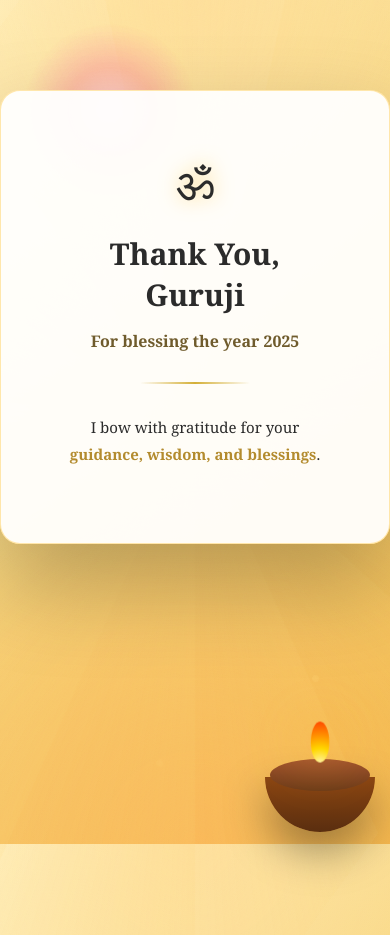
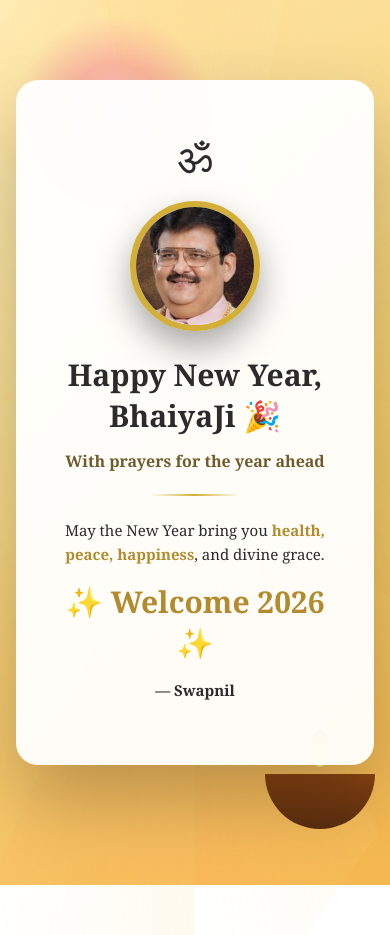
Before and after one commit to swapnilbansal21/happy_new_year_bhaiyaji, a plain HTML site: page index.html in a window 390 px wide. After the commit the page ends 885 px from the top, so only its background shows below. Drawn offline with Linux system fonts and the light colour scheme.

Commit message:
Fix mobile chrome viewport cut by removing vh and vertical centering

```diff
--- a/index.html
+++ b/index.html
@@ -2,58 +2,56 @@
 <html lang="en">
 <head>
 <meta charset="UTF-8">
-<title>Happy New Year Guruji</title>
+<title>Happy New Year BhaiyaJi</title>
 <meta name="viewport" content="width=device-width, initial-scale=1.0">
 
 <style>
-/* ========================= */
-/* RESET & SAFE AREA FIX    */
-/* ========================= */
+/* ================= RESET ================= */
+* {
+  box-sizing: border-box;
+}
+
 html, body {
   margin: 0;
   padding: 0;
   width: 100%;
-  height: 100%;
 }
 
+/* ================= BODY ================= */
 body {
   font-family: 'Georgia', 'Times New Roman', serif;
   color: #2b2b2b;
+
+  /* 🔥 CRITICAL FIX */
+  padding-top: 80px;     /* REAL buffer for mobile chrome */
+  padding-bottom: 120px;
+
   overflow-x: hidden;
-  padding-top: env(safe-area-inset-top); /* 🔥 critical fix */
+  overflow-y: auto;
+
   background:
     radial-gradient(circle at top, rgba(255,220,150,0.7), transparent 40%),
     radial-gradient(circle at bottom, rgba(255,180,90,0.6), transparent 45%),
     linear-gradient(135deg, #fff3c4, #f6d47a, #f0b94a);
 }
 
-/* ========================= */
-/* LOTUS (LEFT TOP)          */
-/* ========================= */
+/* ================= LOTUS ================= */
 .lotus {
   position: fixed;
-  top: 20px;
-  left: 20px;
-  width: 260px;
-  height: 260px;
+  top: 15px;
+  left: 15px;
+  width: 200px;
+  height: 200px;
   border-radius: 50%;
   background: radial-gradient(circle,
     rgba(255,200,220,0.9),
     rgba(255,120,160,0.4),
     transparent 70%);
   filter: blur(2px);
-  animation: lotusBloom 6s ease-out forwards;
   z-index: 0;
 }
 
-@keyframes lotusBloom {
-  from { transform: scale(0.2); opacity: 0; }
-  to   { transform: scale(1); opacity: 0.9; }
-}
-
-/* ========================= */
-/* DIVINE RAYS               */
-/* ========================= */
+/* ================= RAYS ================= */
 .rays {
   position: fixed;
   inset: -50%;
@@ -62,200 +60,124 @@ body {
     rgba(255,215,120,0.05) 12deg,
     transparent 24deg
   );
-  animation: rotateRays 50s linear infinite;
+  animation: spin 50s linear infinite;
   z-index: 0;
 }
 
-@keyframes rotateRays {
+@keyframes spin {
   to { transform: rotate(360deg); }
 }
 
-/* ========================= */
-/* BLESSING PARTICLES        */
-/* ========================= */
-.blessing {
-  position: absolute;
-  width: 7px;
-  height: 7px;
-  background: rgba(255,215,120,0.9);
-  border-radius: 50%;
-  animation: rise 12s linear infinite;
-}
-
-@keyframes rise {
-  from { transform: translateY(110vh); opacity: 0; }
-  to   { transform: translateY(-10vh); opacity: 1; }
-}
-
-/* ========================= */
-/* MAIN LAYOUT               */
-/* ========================= */
-.screen {
-  min-height: 100vh;
+/* ================= CONTENT ================= */
+.wrapper {
+  position: relative;
+  z-index: 1;
+  width: 100%;
   display: flex;
   justify-content: center;
-  align-items: flex-start;
-  padding-top: 70px;
-  position: relative;
-  z-index: 1;
 }
 
 .card {
-  background: rgba(255,255,255,0.94);
+  background: rgba(255,255,255,0.95);
+  width: 92%;
   max-width: 900px;
-  width: 90%;
-  padding: 60px;
-  border-radius: 20px;
-  border: 1px solid rgba(255,215,120,0.6);
-  box-shadow: 0 40px 90px rgba(0,0,0,0.25);
+  padding: 48px 28px;
+  border-radius: 22px;
   text-align: center;
+  box-shadow: 0 35px 80px rgba(0,0,0,0.25);
 }
 
-/* ========================= */
-/* OM & TEXT                 */
-/* ========================= */
+/* ================= TEXT ================= */
 .om {
-  font-size: 46px;
-  margin-bottom: 20px;
-  animation: glow 3s infinite alternate;
+  font-size: 42px;
+  margin-bottom: 16px;
 }
 
-@keyframes glow {
-  from { text-shadow: 0 0 5px #f5c76a; }
-  to   { text-shadow: 0 0 30px #ffdf8c; }
+h1 {
+  font-size: 30px;
+  margin: 14px 0;
 }
 
-h1 { font-size: 42px; margin: 15px 0; }
-h2 { font-size: 20px; color: #6f5b2c; margin-bottom: 25px; }
-p  { font-size: 18px; line-height: 1.8; }
+h2 {
+  font-size: 16px;
+  color: #6f5b2c;
+  margin-bottom: 22px;
+}
 
-.gold { color: #b38b2e; font-weight: bold; }
+p {
+  font-size: 15px;
+  line-height: 1.6;
+}
+
+.gold {
+  color: #b38b2e;
+  font-weight: bold;
+}
 
 .divider {
-  width: 110px;
+  width: 90px;
   height: 2px;
   background: linear-gradient(to right, transparent, #d4af37, transparent);
-  margin: 30px auto;
+  margin: 22px auto;
 }
 
-/* ========================= */
-/* GURU IMAGE + AURA         */
-/* ========================= */
+/* ================= GURU IMAGE ================= */
 .guru-wrap {
   position: relative;
-  display: inline-block;
-  margin-bottom: 20px;
-}
-
-.guru-aura {
-  position: absolute;
-  inset: -35px;
-  border-radius: 50%;
-  background: radial-gradient(circle,
-    rgba(255,230,170,0.95),
-    rgba(255,175,70,0.25),
-    transparent 70%);
-  filter: blur(10px);
-  z-index: -1;
+  margin-bottom: 18px;
 }
 
 .guru-img {
-  width: 170px;
-  height: 170px;
+  width: 130px;
+  height: 130px;
   border-radius: 50%;
   border: 6px solid #d4af37;
-  box-shadow: 0 18px 40px rgba(0,0,0,0.35);
+  box-shadow: 0 16px 35px rgba(0,0,0,0.35);
   object-fit: cover;
 }
 
-/* ========================= */
-/* DIYA (RIGHT BOTTOM)       */
-/* ========================= */
+/* ================= DIYA ================= */
 .diya {
   position: fixed;
-  bottom: 25px;
-  right: 30px;
-  width: 160px;
-  height: 80px;
+  bottom: 15px;
+  right: 15px;
+  width: 110px;
+  height: 55px;
   background: linear-gradient(#8b4513, #5a2e0f);
-  border-radius: 0 0 120px 120px;
-  box-shadow: 0 18px 45px rgba(0,0,0,0.4);
+  border-radius: 0 0 90px 90px;
   z-index: 0;
-}
-
-.diya::before {
-  content: '';
-  position: absolute;
-  top: -18px;
-  left: 50%;
-  transform: translateX(-50%);
-  width: 100px;
-  height: 32px;
-  background: linear-gradient(#a0522d, #6b3a18);
-  border-radius: 50%;
 }
 
 .flame {
   position: absolute;
-  top: -85px;
+  top: -45px;
   left: 50%;
   transform: translateX(-50%);
-  width: 28px;
-  height: 65px;
+  width: 18px;
+  height: 38px;
   background: radial-gradient(circle at bottom,
     #fff3a0, #ffd700, #ff8c00, #ff4500);
   border-radius: 50%;
-  animation: flicker 1.3s infinite ease-in-out;
-  box-shadow: 0 0 55px rgba(255,180,50,1);
 }
 
-@keyframes flicker {
-  50% { transform: translateX(-50%) scale(1.12); }
+/* ================= STATES ================= */
+.hidden {
+  display: none;
 }
 
-/* ========================= */
-/* MOBILE FIXES              */
-/* ========================= */
-@media (max-width: 600px) {
-
-  .screen {
-    padding-top: 90px;
+/* ================= DESKTOP ================= */
+@media (min-width: 768px) {
+  body {
+    padding-top: 40px;
   }
 
-  h1 { font-size: 30px; }
-  h2 { font-size: 16px; }
-  p  { font-size: 15px; }
+  h1 { font-size: 40px; }
+  p  { font-size: 18px; }
 
   .guru-img {
-    width: 130px;
-    height: 130px;
+    width: 170px;
+    height: 170px;
   }
-
-  .lotus {
-    width: 180px;
-    height: 180px;
-  }
-
-  .diya {
-    width: 110px;
-    height: 55px;
-    right: 15px;
-    bottom: 12px;
-  }
-
-  .flame {
-    width: 18px;
-    height: 40px;
-    top: -55px;
-  }
-}
-
-.hidden { display: none; }
-.fade { animation: fadeIn 2s ease forwards; }
-
-@keyframes fadeIn {
-  from { opacity: 0; }
-  to   { opacity: 1; }
 }
 </style>
 </head>
@@ -265,45 +187,41 @@ p  { font-size: 18px; line-height: 1.8; }
 <div class="rays"></div>
 <div class="lotus"></div>
 
-<div class="blessing" style="left:20%"></div>
-<div class="blessing" style="left:40%; animation-delay:3s"></div>
-<div class="blessing" style="left:60%; animation-delay:5s"></div>
-<div class="blessing" style="left:80%; animation-delay:2s"></div>
+<div class="diya">
+  <div class="flame"></div>
+</div>
 
-<div class="diya"><div class="flame"></div></div>
-
-<div class="screen">
+<div class="wrapper">
   <div class="card">
 
     <div class="om">ॐ</div>
 
-    <div id="thankScreen" class="fade">
-      <h1>Thank You, Guruji</h1>
-      <h2>For blessing the year 2025</h2>
+    <div id="thank">
+      <h1>Thank You, BhaiyaJi</h1>
+      <h2>For blessing the year gone by</h2>
       <div class="divider"></div>
       <p>
-        I bow with gratitude for your
-        <span class="gold">guidance, wisdom, and blessings</span>.
+        With deep gratitude for your
+        <span class="gold">guidance and blessings</span>.
       </p>
     </div>
 
-    <div id="newYearScreen" class="hidden">
+    <div id="newYear" class="hidden">
       <div class="guru-wrap">
-        <div class="guru-aura"></div>
         <img src="guruji.jpeg" class="guru-img" alt="Guruji">
       </div>
 
-      <h1>Happy New Year, Guruji 🎉</h1>
+      <h1>Happy New Year, BhaiyaJi 🎉</h1>
       <h2>With prayers for the year ahead</h2>
       <div class="divider"></div>
 
       <p>
         May the New Year bring you
-        <span class="gold">good health, peace, happiness</span>,
+        <span class="gold">health, peace, happiness</span>,
         and divine grace.
       </p>
 
-      <h1 class="gold">✨ Welcome New Year 2026 ✨</h1>
+      <h1 class="gold">✨ Welcome 2026 ✨</h1>
       <p><strong>— Swapnil</strong></p>
     </div>
 
@@ -312,10 +230,9 @@ p  { font-size: 18px; line-height: 1.8; }
 
 <script>
 setTimeout(() => {
-  thankScreen.classList.add("hidden");
-  newYearScreen.classList.remove("hidden");
-  newYearScreen.classList.add("fade");
-}, 9000);
+  document.getElementById("thank").classList.add("hidden");
+  document.getElementById("newYear").classList.remove("hidden");
+}, 5000);
 </script>
 
 </body>
```
